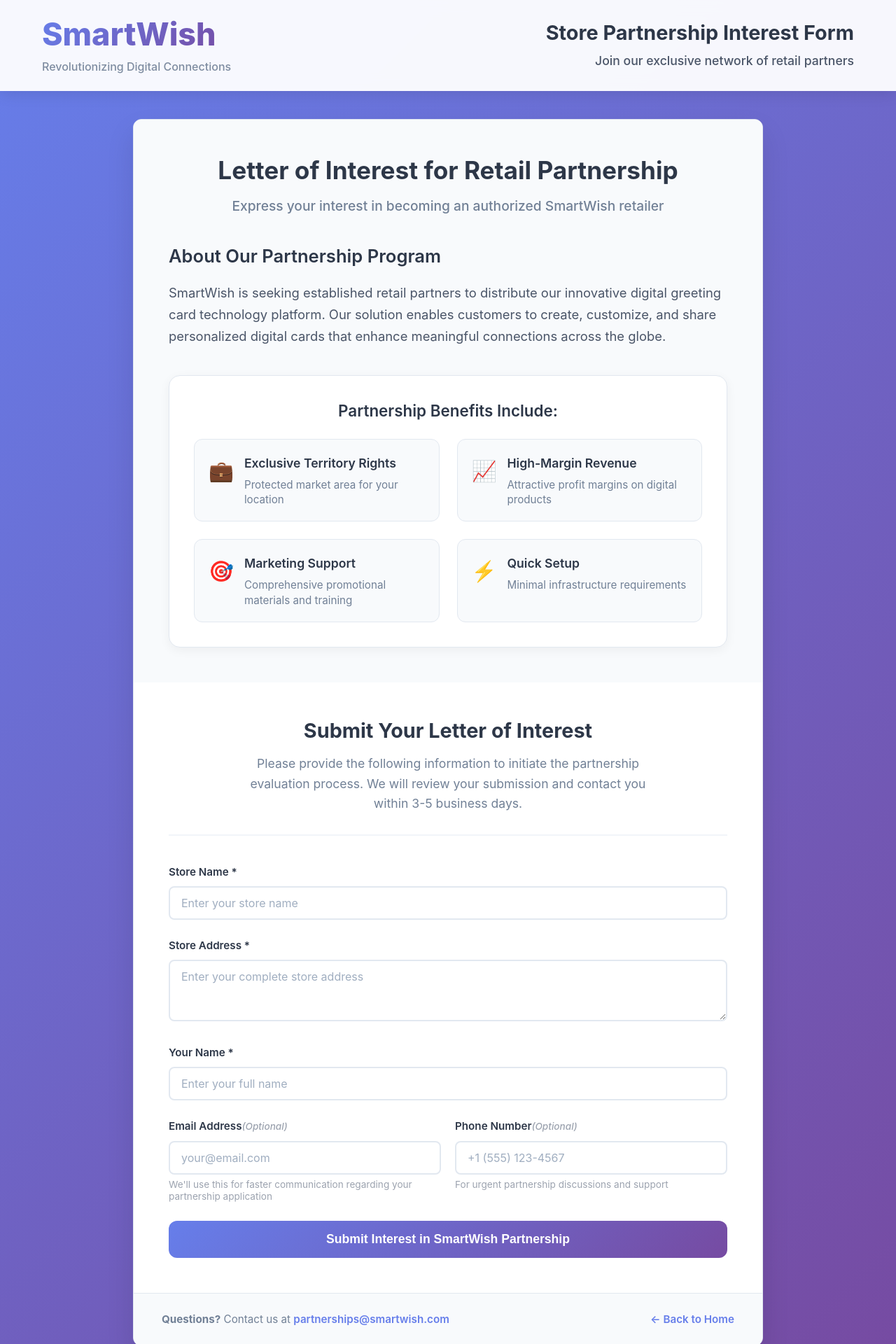
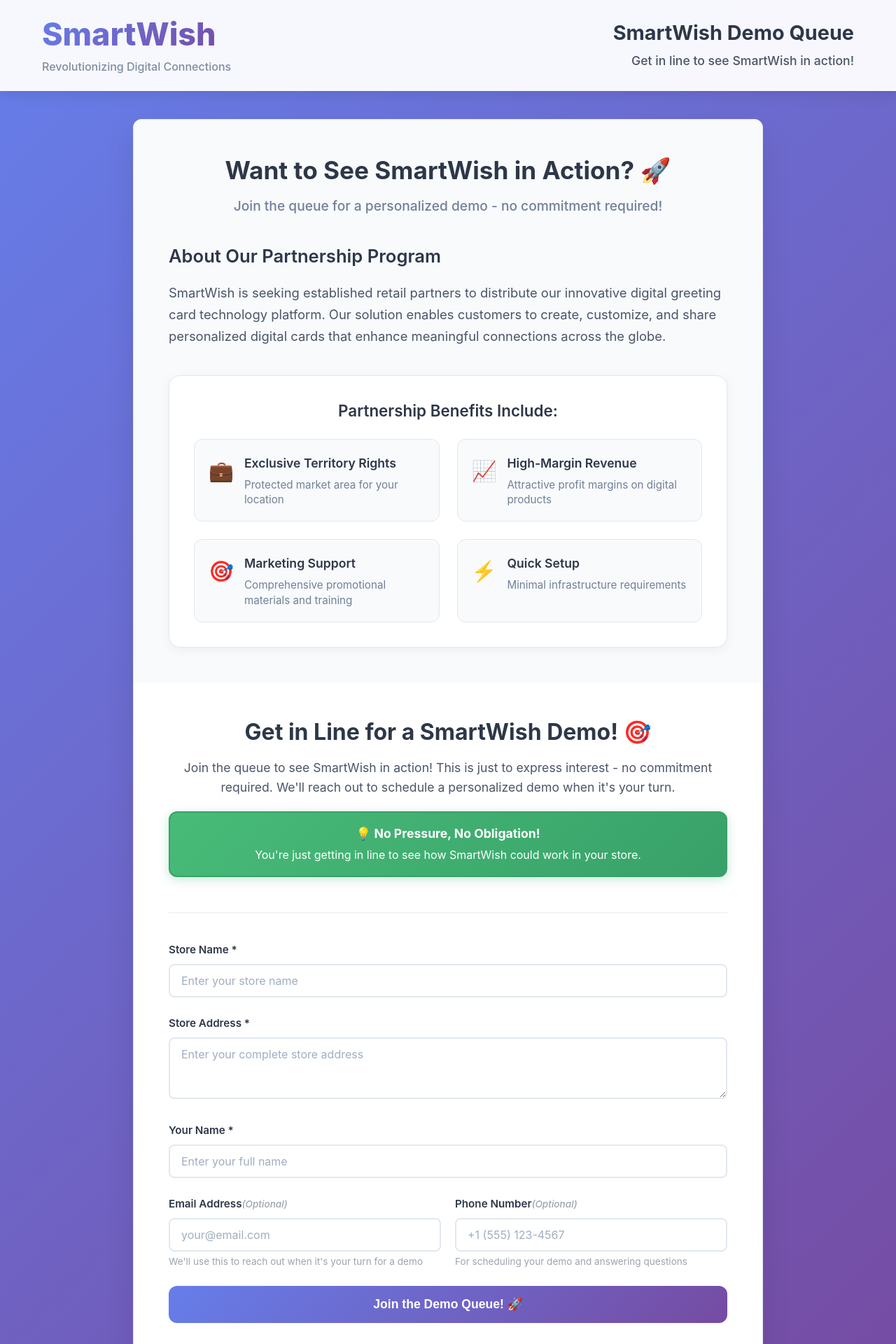
Before and after one commit to makarbasi/Survery_Smartwish, a React (Vite) app in the folder survey_frontend/: page /interest in a window 1280 px wide. Shown: the top 1920 px of the page at 70% size. Built offline with nearby package versions, Linux system fonts and the light colour scheme.

Commit message:
form is edited

```diff
--- a/survey_frontend/src/pages/StoreInterest.jsx
+++ b/survey_frontend/src/pages/StoreInterest.jsx
@@ -40,10 +40,10 @@
       <div className="store-interest-container">
         <div className="success-card">
           <div className="success-icon">✓</div>
-          <h2>Thank You!</h2>
+          <h2>You're in the Queue! 🎉</h2>
           <p>
-            Your interest in SmartWish has been successfully recorded. Our team will
-            review your submission and contact you soon to discuss partnership opportunities.
+            Great! You've successfully joined the SmartWish demo queue. We'll reach out when it's your turn
+            to schedule a personalized demo. No pressure - this is just to show you how SmartWish could work in your store!
           </p>
 
           <div className="submission-details">
@@ -93,7 +93,7 @@
               }}
               className="btn btn-primary"
             >
-              Submit Another
+              Join Another Queue
             </button>
           </div>
         </div>
@@ -113,8 +113,8 @@
             </div>
           </div>
           <div className="header-info">
-            <h2>Store Partnership Interest Form</h2>
-            <p>Join our exclusive network of retail partners</p>
+            <h2>SmartWish Demo Queue</h2>
+            <p>Get in line to see SmartWish in action!</p>
           </div>
         </div>
       </div>
@@ -123,8 +123,8 @@
         {/* Introduction */}
         <div className="introduction">
           <div className="intro-header">
-            <h3>Letter of Interest for Retail Partnership</h3>
-            <p className="intro-subtitle">Express your interest in becoming an authorized SmartWish retailer</p>
+            <h3>Want to See SmartWish in Action? 🚀</h3>
+            <p className="intro-subtitle">Join the queue for a personalized demo - no commitment required!</p>
           </div>
 
           <div className="partnership-overview">
@@ -174,8 +174,11 @@
         {/* Form */}
         <form onSubmit={handleSubmit} className="interest-form">
           <div className="form-header">
-            <h3>Submit Your Letter of Interest</h3>
-            <p>Please provide the following information to initiate the partnership evaluation process. We will review your submission and contact you within 3-5 business days.</p>
+            <h3>Get in Line for a SmartWish Demo! 🎯</h3>
+            <p>Join the queue to see SmartWish in action! This is just to express interest - no commitment required. We'll reach out to schedule a personalized demo when it's your turn.</p>
+            <div className="no-obligation-notice">
+              <strong>💡 No Pressure, No Obligation!</strong> You're just getting in line to see how SmartWish could work in your store.
+            </div>
           </div>
 
           <div className="form-group">
@@ -231,7 +234,7 @@
                 onChange={handleChange}
                 placeholder="your@email.com"
               />
-              <small className="field-help">We'll use this for faster communication regarding your partnership application</small>
+              <small className="field-help">We'll use this to reach out when it's your turn for a demo</small>
             </div>
 
             <div className="form-group">
@@ -247,7 +250,7 @@
                 onChange={handleChange}
                 placeholder="+1 (555) 123-4567"
               />
-              <small className="field-help">For urgent partnership discussions and support</small>
+              <small className="field-help">For scheduling your demo and answering questions</small>
             </div>
           </div>
 
@@ -257,10 +260,10 @@
             {submitting ? (
               <>
                 <span className="spinner"></span>
-                Submitting...
+                Getting in line...
               </>
             ) : (
-              'Submit Interest in SmartWish Partnership'
+              'Join the Demo Queue! 🚀'
             )}
           </button>
         </form>
@@ -269,9 +272,8 @@
         <div className="footer">
           <p>
             <strong>Questions?</strong> Contact us at{' '}
-            <a href="mailto:partnerships@smartwish.com">partnerships@smartwish.com</a>
+            <a href="mailto:info@smartwish.us">info@smartwish.us</a>
           </p>
-          <Link to="/" className="back-link">← Back to Home</Link>
         </div>
       </div>
     </div>
--- a/survey_frontend/src/styles/StoreInterest.css
+++ b/survey_frontend/src/styles/StoreInterest.css
@@ -193,19 +193,36 @@
 }
 
 .form-header h3 {
-  font-size: 1.8rem;
+  font-size: 2rem;
   color: #2d3748;
-  margin: 0 0 15px 0;
+  margin: 0 0 16px 0;
   font-weight: 700;
+  text-align: center;
 }
 
 .form-header p {
-  color: #718096;
-  margin: 0;
   font-size: 1.1rem;
+  color: #4a5568;
+  margin: 0 0 20px 0;
+  text-align: center;
   line-height: 1.6;
-  max-width: 600px;
-  margin: 0 auto;
+}
+
+.no-obligation-notice {
+  background: linear-gradient(135deg, #48bb78 0%, #38a169 100%);
+  color: white;
+  padding: 16px 24px;
+  border-radius: 12px;
+  text-align: center;
+  margin: 20px 0;
+  box-shadow: 0 4px 15px rgba(72, 187, 120, 0.3);
+  border: 2px solid #38a169;
+}
+
+.no-obligation-notice strong {
+  font-size: 1.1rem;
+  display: block;
+  margin-bottom: 4px;
 }
 
 .form-group {
```
Also changed, not shown: 4 other files (tests, documents, lock files or other folders).
